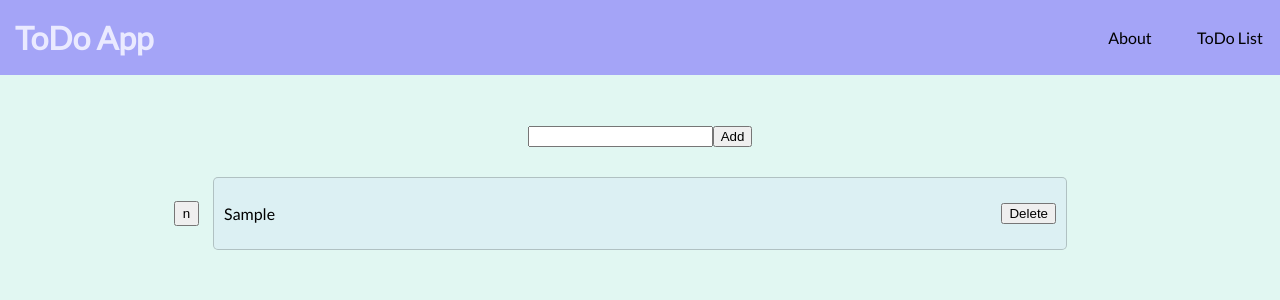
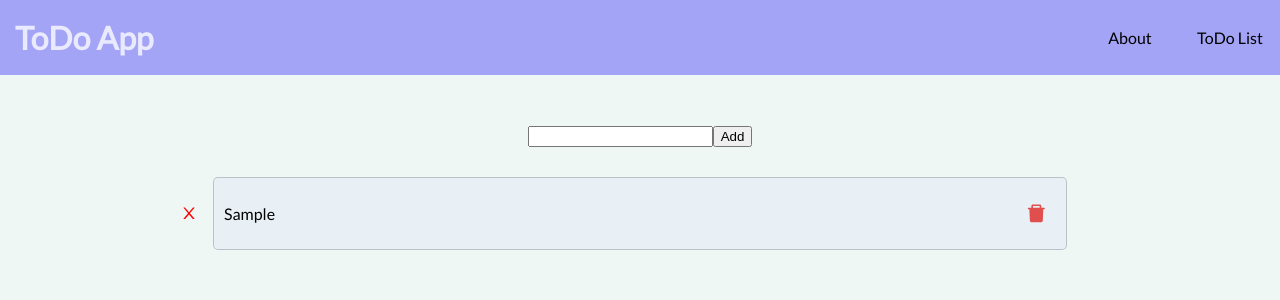
Before and after one commit to AndresCRM33/ToDo-App, a React (Vite) app: page / in a window 1280 px wide. Both pictures are taken after typing "Sample" into the empty fields and a click on the button "Add". Shown: the top 300 px of the page. Built offline with nearby package versions, Linux system fonts and the light colour scheme.

Commit message:
check and delete buttons styles changed

```diff
--- a/package.json
+++ b/package.json
@@ -13,6 +13,7 @@
     "@reduxjs/toolkit": "^1.9.5",
     "react": "^18.2.0",
     "react-dom": "^18.2.0",
+    "react-icons": "^4.10.1",
     "react-redux": "^8.1.1",
     "redux": "^4.2.1",
     "redux-persist": "^6.0.0"
--- a/src/App.css
+++ b/src/App.css
@@ -44,6 +44,34 @@
 .checkButton{
   position: absolute;
   left: -40px;
-  width: 25px;
-  height: 25px;
+  width: 30px;
+  height: 30px;
+  display: flex;
+  align-items: center;
+  justify-content: center;
+  border: none;
+  border-radius: 5px;
+  background-color: transparent;
+  transition: all 0.3s;
 }
+
+.checkButton:hover{
+  background-color: rgba(0, 0, 0, 0.178);
+}
+
+.deleteButton{
+  border: none;
+  background-color: transparent;
+  width: 40px;
+  height: 40px;
+  border-radius: 5px;
+  display: flex;
+  align-items: center;
+  justify-content: center;
+  transition: all 0.3s;
+}
+
+.deleteButton:hover{
+  background-color: rgba(0, 0, 0, 0.089);
+  transform: rotate(30deg);
+}
--- a/src/App.jsx
+++ b/src/App.jsx
@@ -3,6 +3,7 @@ import './App.css'
 import { useDispatch, useSelector } from 'react-redux'
 import { addTodo, deleteToDo, updateToDo } from './redux/actions'
 import { NavBar } from './components/NavBar/NavBar'
+import {AiFillDelete, AiOutlineCheck, AiOutlineClose} from "react-icons/ai"
 
 function App() {
 
@@ -69,9 +70,9 @@ function App() {
               key={t.id}
             >
               <p>{t.content}</p>
-              <button value={t.id} onClick={() => handleDelete(t.id)}>Delete</button>
+              <button value={t.id} className="deleteButton" onClick={() => handleDelete(t.id)}><AiFillDelete size="1.7em" color="rgb(224, 78, 78)"/></button>
               <button className='checkButton' onClick={() => handleToggleComplete(t.id)}>
-                {t.completed === true ? "s" : "n"}
+                {t.completed === true ? <AiOutlineCheck size="2em" color='green'/> : <AiOutlineClose size="2em" color='red'/>}
               </button>
             </div>
           )):
--- a/src/index.css
+++ b/src/index.css
@@ -1,5 +1,5 @@
 body{
     margin: 0;
     font-family: 'Lato', sans-serif;
-    background-color: rgb(225, 247, 242);
+    background-color: rgb(239, 247, 245);
 }
```
Also changed, not shown: 1 other file (tests, documents, lock files or other folders).
